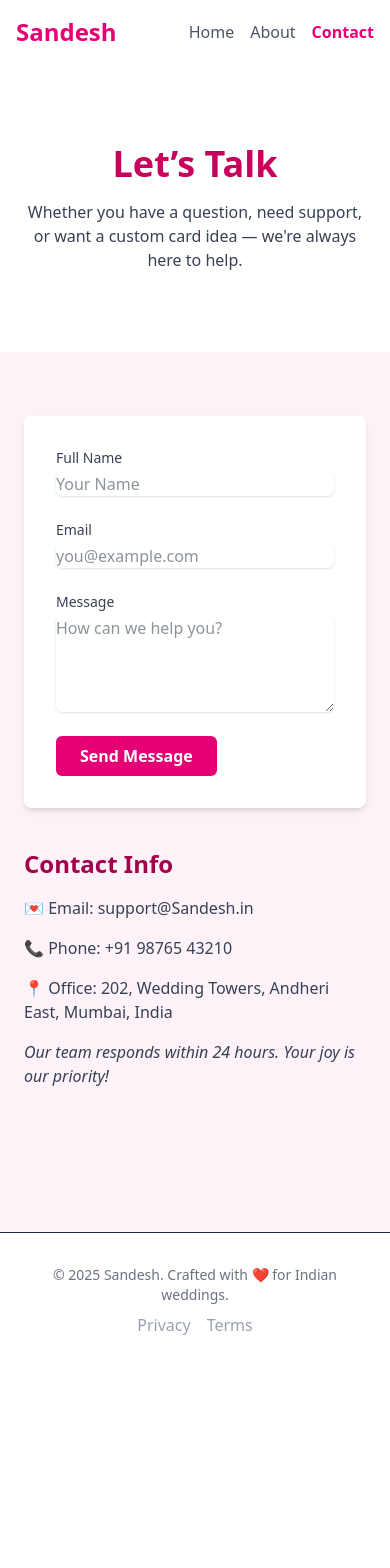
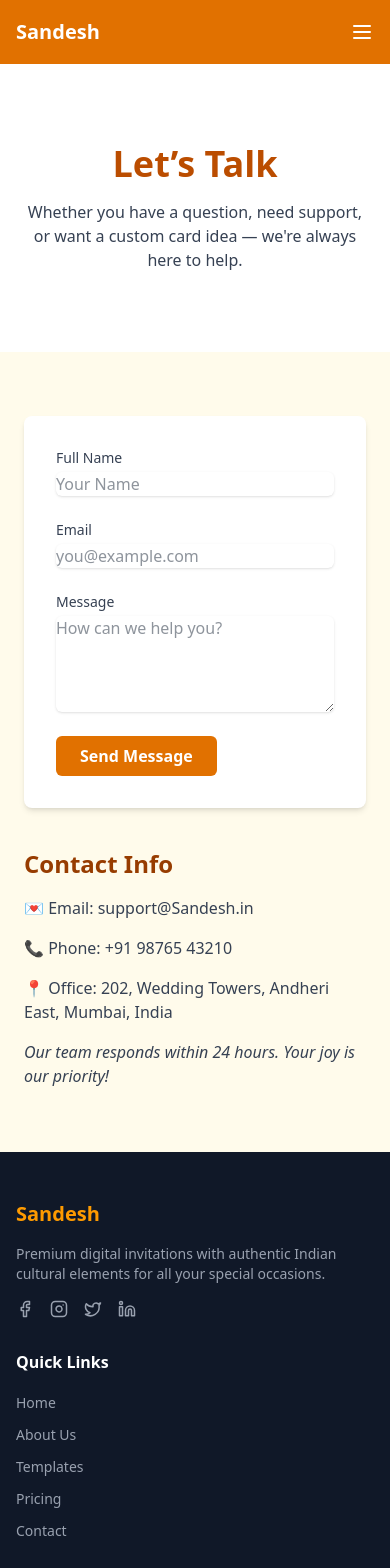
Before and after one commit to RudrakshaSingh/Sandesh2, a React (Vite) app in the folder Frontend/: page /contact-us in a window 390 px wide. Shown: the top 1568 px of the page. Before the commit the page ends 1369 px from the top, so only its background shows below. Built offline with nearby package versions, Linux system fonts and the light colour scheme; no server answers.

Commit message:
fine tuned AboutUs and ContactUs

```diff
--- a/Frontend/src/Components/Layout/Footer.jsx
+++ b/Frontend/src/Components/Layout/Footer.jsx
@@ -37,7 +37,7 @@ const Footer = () => {
               <li><a href="/about" className="text-gray-400 hover:text-amber-500 text-sm transition-colors">About Us</a></li>
               <li><a href="/templates" className="text-gray-400 hover:text-amber-500 text-sm transition-colors">Templates</a></li>
               <li><a href="/pricing" className="text-gray-400 hover:text-amber-500 text-sm transition-colors">Pricing</a></li>
-              <li><a href="/contact" className="text-gray-400 hover:text-amber-500 text-sm transition-colors">Contact</a></li>
+              <li><a href="/contact-us" className="text-gray-400 hover:text-amber-500 text-sm transition-colors">Contact</a></li>
             </ul>
           </div>
 
--- a/Frontend/src/Pages/AboutUs.jsx
+++ b/Frontend/src/Pages/AboutUs.jsx
@@ -1,25 +1,17 @@
 import React from 'react';
-
+import HeaderDrawer from '../Components/Layout/HeaderDrawer';
+import Footer from '../Components/Layout/Footer';
 
 const AboutUs = () => {
   return (
-    <div className="bg-pink-50 text-gray-800 font-sans min-h-screen">
+    <div className="bg-white text-gray-800 font-sans min-h-screen">
       {/* Navbar */}
-      <header className="bg-white shadow">
-        <div className="max-w-7xl mx-auto px-4 py-4 flex justify-between items-center">
-          <h1 className="text-2xl font-bold text-pink-600">Sandesh</h1>
-          <nav className="space-x-4">
-            <a href="/" className="text-gray-600 hover:text-pink-600">Home</a>
-            <a href="/about-us" className="text-pink-600 font-semibold">About</a>
-            <a href="/contact-us" className="text-gray-600 hover:text-pink-600">Contact</a>
-          </nav>
-        </div>
-      </header>
+      <HeaderDrawer />
 
       {/* Hero Section */}
       <section className="bg-white py-20">
         <div className="max-w-5xl mx-auto px-6 text-center">
-          <h2 className="text-4xl font-bold mb-4 text-pink-700">A New Era of Wedding Invitations</h2>
+          <h2 className="text-4xl font-bold mb-4 text-amber-700">A New Era of Wedding Invitations</h2>
           <p className="text-lg text-gray-700 max-w-3xl mx-auto">
             Sandesh isn’t just a website — it’s a celebration of love, tradition, and the magic of Indian weddings.
             We’re here to help families honor their roots while embracing the ease and elegance of digital technology.
@@ -28,10 +20,10 @@ const AboutUs = () => {
       </section>
 
       {/* Our Story Section */}
-      <section className="py-16 bg-pink-100">
+      <section className="py-16 bg-amber-50">
         <div className="max-w-6xl mx-auto px-6 grid md:grid-cols-2 gap-12 items-center">
           <div>
-            <h3 className="text-2xl font-semibold mb-4 text-pink-800">Our Story</h3>
+            <h3 className="text-2xl font-semibold mb-4 text-amber-800">Our Story</h3>
             <p className="text-gray-700 mb-4">
               It all started when one of our co-founders struggled to send out wedding cards to relatives across India — from Kashmir to Kanyakumari, and even abroad.
               Printing, packaging, courier delays — it was chaos. That’s when the idea hit:
@@ -52,18 +44,18 @@ const AboutUs = () => {
       {/* What We Do Section */}
       <section className="py-16 bg-white">
         <div className="max-w-5xl mx-auto px-6 text-center">
-          <h3 className="text-2xl font-semibold mb-6 text-pink-800">What We Do</h3>
+          <h3 className="text-2xl font-semibold mb-6 text-amber-800">What We Do</h3>
           <div className="grid md:grid-cols-3 gap-8 text-left">
             <div>
-              <h4 className="font-bold mb-2 text-pink-700">Custom Wedding Invitations</h4>
+              <h4 className="font-bold mb-2 text-amber-700">Custom Wedding Invitations</h4>
               <p className="text-gray-600">Choose from a wide range of designs — traditional, modern, minimalist, or royal. Add your personal touch with text, photos, and themes.</p>
             </div>
             <div>
-              <h4 className="font-bold mb-2 text-pink-700">Doorstep Delivery</h4>
+              <h4 className="font-bold mb-2 text-amber-700">Doorstep Delivery</h4>
               <p className="text-gray-600">We print, pack, and deliver the invites to your guests anywhere in India or abroad. Sit back and track it all online.</p>
             </div>
             <div>
-              <h4 className="font-bold mb-2 text-pink-700">Add-On Gifts</h4>
+              <h4 className="font-bold mb-2 text-amber-700">Add-On Gifts</h4>
               <p className="text-gray-600">Want to send a box of sweets, or a personalized gift? We make that easy. Just add it to your order, and we’ll handle the rest.</p>
             </div>
           </div>
@@ -71,9 +63,9 @@ const AboutUs = () => {
       </section>
 
       {/* Our Promise */}
-      <section className="py-16 bg-pink-50">
+      <section className="py-16 bg-amber-50">
         <div className="max-w-4xl mx-auto px-6 text-center">
-          <h3 className="text-2xl font-semibold mb-4 text-pink-800">Our Promise</h3>
+          <h3 className="text-2xl font-semibold mb-4 text-amber-800">Our Promise</h3>
           <p className="text-gray-700">
             We believe every wedding deserves to be magical, personal, and stress-free. From grandparents in a village to cousins abroad — we’ll help your invitation reach hearts, not just inboxes.
           </p>
@@ -81,20 +73,9 @@ const AboutUs = () => {
       </section>
 
       {/* Footer */}
-      <footer className="bg-white border-t mt-20">
-        <div className="max-w-6xl mx-auto px-6 py-8 flex flex-col md:flex-row justify-between items-center text-center md:text-left">
-          <p className="text-gray-500 text-sm mb-2 md:mb-0">&copy; 2025 Sandesh. Made with ❤️ for every Indian wedding.</p>
-          <div className="space-x-4">
-            <a href="#" className="text-gray-400 hover:text-gray-600">Privacy</a>
-            <a href="#" className="text-gray-400 hover:text-gray-600">Terms</a>
-          </div>
-        </div>
-      </footer>
+      <Footer />
     </div>
   );
 };
 
-
-
-
 export default AboutUs;
--- a/Frontend/src/Pages/ContactUs.jsx
+++ b/Frontend/src/Pages/ContactUs.jsx
@@ -1,24 +1,18 @@
 import React from 'react';
+import HeaderDrawer from '../Components/Layout/HeaderDrawer';
+import Footer from '../Components/Layout/Footer';
 
 const ContactUs = () => {
   return (
-    <div className="bg-pink-50 min-h-screen text-gray-800 font-sans">
+    <div className="bg-amber-50 min-h-screen text-gray-800 font-sans">
       {/* Navbar */}
-      <header className="bg-white shadow">
-        <div className="max-w-7xl mx-auto px-4 py-4 flex justify-between items-center">
-          <h1 className="text-2xl font-bold text-pink-600">Sandesh</h1>
-          <nav className="space-x-4">
-            <a href="/" className="text-gray-600 hover:text-pink-600">Home</a>
-            <a href="/about-us" className="text-gray-600 hover:text-pink-600">About</a>
-            <a href="/contact-us" className="text-pink-600 font-semibold">Contact</a>
-          </nav>
-        </div>
-      </header>
+      <HeaderDrawer />
 
+      {/* Hero Section */}
       {/* Hero */}
       <section className="bg-white py-20">
         <div className="max-w-4xl mx-auto text-center px-6">
-          <h2 className="text-4xl font-bold text-pink-700 mb-4">Let’s Talk</h2>
+          <h2 className="text-4xl font-bold text-amber-700 mb-4">Let’s Talk</h2>
           <p className="text-gray-700">
             Whether you have a question, need support, or want a custom card idea — we're always here to help.
           </p>
@@ -34,7 +28,7 @@ const ContactUs = () => {
               <label className="block text-sm font-medium text-gray-700">Full Name</label>
               <input
                 type="text"
-                className="mt-1 block w-full border-gray-300 rounded-md shadow-sm focus:ring-pink-500 focus:border-pink-500"
+                className="mt-1 block w-full border-gray-300 rounded-md shadow-sm focus:ring-amber-500 focus:border-amber-500"
                 placeholder="Your Name"
               />
             </div>
@@ -42,7 +36,7 @@ const ContactUs = () => {
               <label className="block text-sm font-medium text-gray-700">Email</label>
               <input
                 type="email"
-                className="mt-1 block w-full border-gray-300 rounded-md shadow-sm focus:ring-pink-500 focus:border-pink-500"
+                className="mt-1 block w-full border-gray-300 rounded-md shadow-sm focus:ring-amber-500 focus:border-amber-500"
                 placeholder="you@example.com"
               />
             </div>
@@ -50,13 +44,13 @@ const ContactUs = () => {
               <label className="block text-sm font-medium text-gray-700">Message</label>
               <textarea
                 rows="4"
-                className="mt-1 block w-full border-gray-300 rounded-md shadow-sm focus:ring-pink-500 focus:border-pink-500"
+                className="mt-1 block w-full border-gray-300 rounded-md shadow-sm focus:ring-amber-500 focus:border-amber-500"
                 placeholder="How can we help you?"
               ></textarea>
             </div>
             <button
               type="submit"
-              className="bg-pink-600 hover:bg-pink-700 text-white font-semibold px-6 py-2 rounded-md transition"
+              className="bg-amber-600 hover:bg-amber-700 text-white font-semibold px-6 py-2 rounded-md transition"
             >
               Send Message
             </button>
@@ -64,7 +58,7 @@ const ContactUs = () => {
 
           {/* Contact Info */}
           <div className="flex flex-col justify-center">
-            <h3 className="text-2xl font-semibold text-pink-800 mb-4">Contact Info</h3>
+            <h3 className="text-2xl font-semibold text-amber-800 mb-4">Contact Info</h3>
             <p className="text-gray-700 mb-4">
               💌 Email: <span className="font-medium">support@Sandesh.in</span>
             </p>
@@ -82,15 +76,7 @@ const ContactUs = () => {
       </section>
 
       {/* Footer */}
-      <footer className="bg-white border-t mt-20">
-        <div className="max-w-6xl mx-auto px-6 py-8 flex flex-col md:flex-row justify-between items-center text-center md:text-left">
-          <p className="text-gray-500 text-sm mb-2 md:mb-0">&copy; 2025 Sandesh. Crafted with ❤️ for Indian weddings.</p>
-          <div className="space-x-4">
-            <a href="#" className="text-gray-400 hover:text-gray-600">Privacy</a>
-            <a href="#" className="text-gray-400 hover:text-gray-600">Terms</a>
-          </div>
-        </div>
-      </footer>
+      <Footer />
     </div>
   );
 };
```
